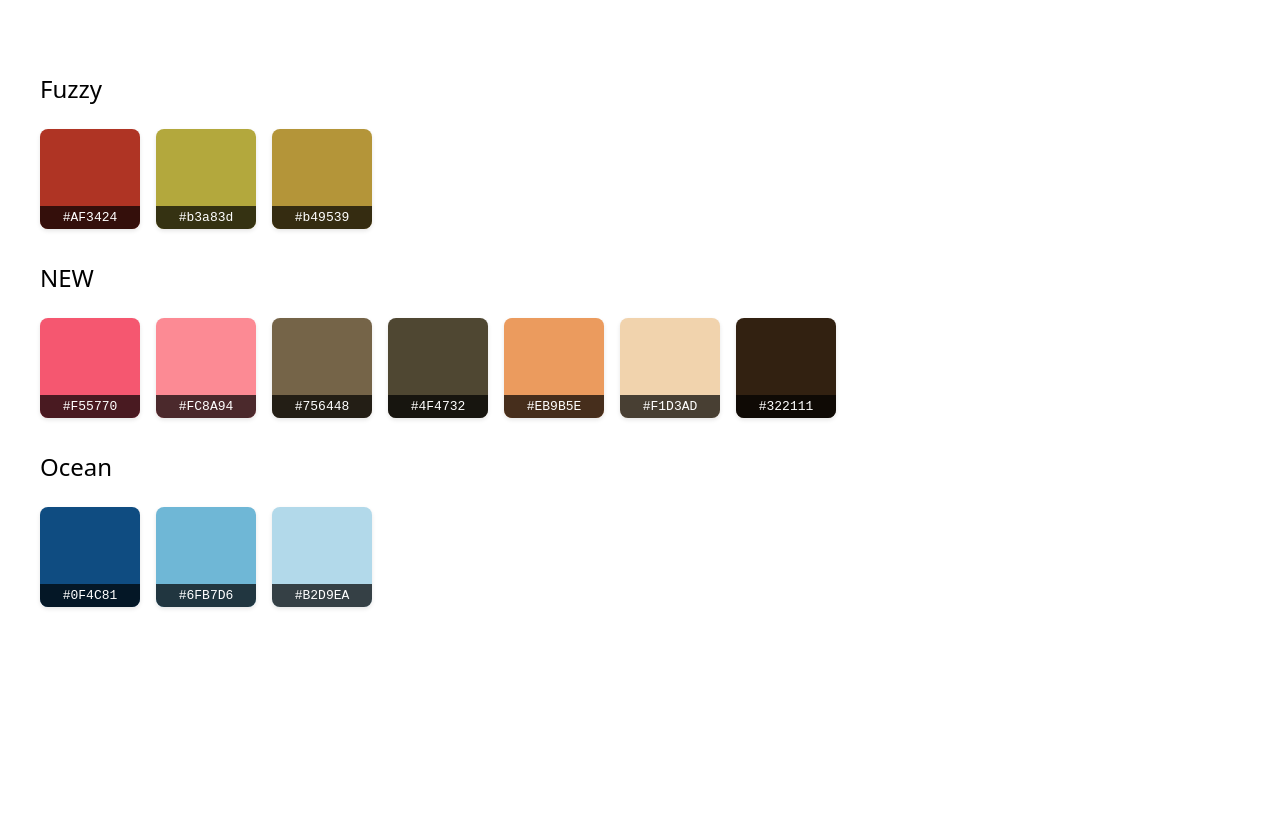
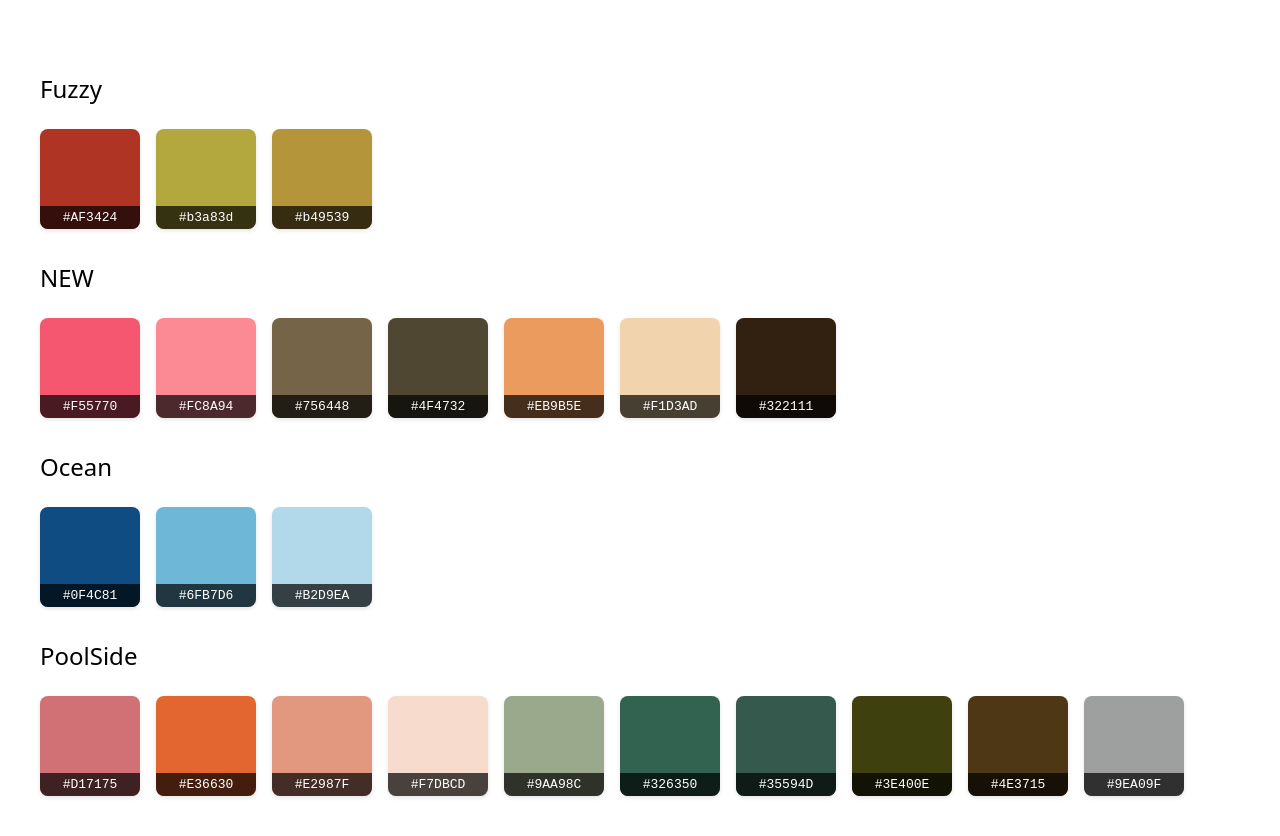
Before and after one commit to khoroo/swatches, a plain HTML site: page docs/index.html in a window 1280 px wide. Before the commit the page ends 800 px from the top, so only its background shows below. Drawn offline with Linux system fonts and the light colour scheme.

Commit message:
updated colours

```diff
--- a/docs/index.html
+++ b/docs/index.html
@@ -115,6 +115,52 @@
   </div>
 </div>
 
+<div class="swatch-group">
+  <div class="group-name">PoolSide</div>
+  <div class="swatch-container">
+    <div class="swatch" style="background: #D17175" onclick="copyToClipboard('#D17175')">
+  <div class="hex">#D17175</div>
+</div>
+
+<div class="swatch" style="background: #E36630" onclick="copyToClipboard('#E36630')">
+  <div class="hex">#E36630</div>
+</div>
+
+<div class="swatch" style="background: #E2987F" onclick="copyToClipboard('#E2987F')">
+  <div class="hex">#E2987F</div>
+</div>
+
+<div class="swatch" style="background: #F7DBCD" onclick="copyToClipboard('#F7DBCD')">
+  <div class="hex">#F7DBCD</div>
+</div>
+
+<div class="swatch" style="background: #9AA98C" onclick="copyToClipboard('#9AA98C')">
+  <div class="hex">#9AA98C</div>
+</div>
+
+<div class="swatch" style="background: #326350" onclick="copyToClipboard('#326350')">
+  <div class="hex">#326350</div>
+</div>
+
+<div class="swatch" style="background: #35594D" onclick="copyToClipboard('#35594D')">
+  <div class="hex">#35594D</div>
+</div>
+
+<div class="swatch" style="background: #3E400E" onclick="copyToClipboard('#3E400E')">
+  <div class="hex">#3E400E</div>
+</div>
+
+<div class="swatch" style="background: #4E3715" onclick="copyToClipboard('#4E3715')">
+  <div class="hex">#4E3715</div>
+</div>
+
+<div class="swatch" style="background: #9EA09F" onclick="copyToClipboard('#9EA09F')">
+  <div class="hex">#9EA09F</div>
+</div>
+
+  </div>
+</div>
+
   <script>
     function copyToClipboard(text) {
   navigator.clipboard.writeText(text)
```
Also changed, not shown: 1 other file.
